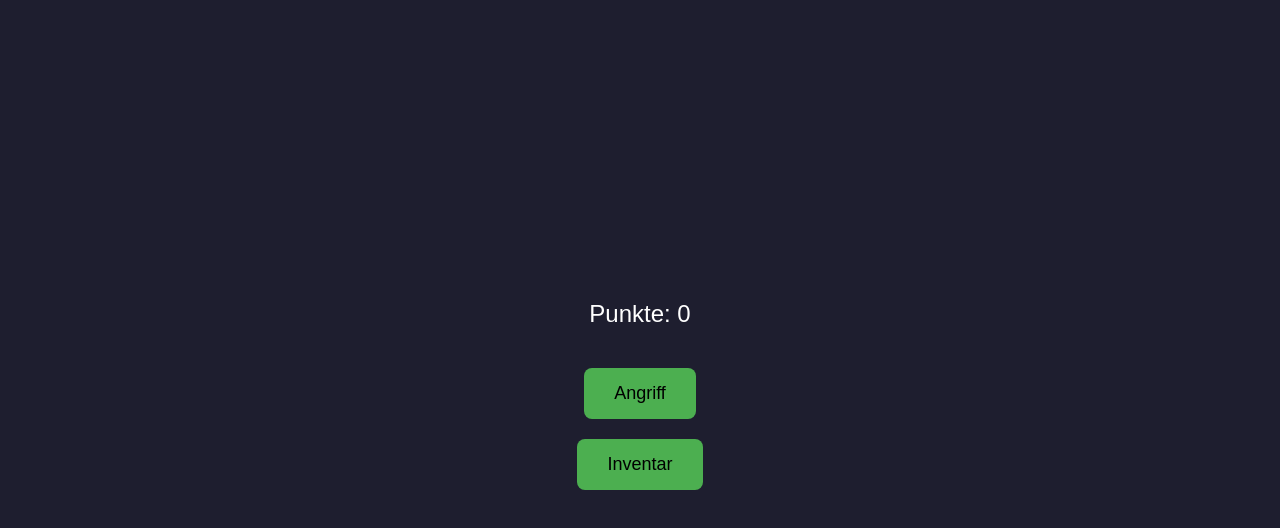
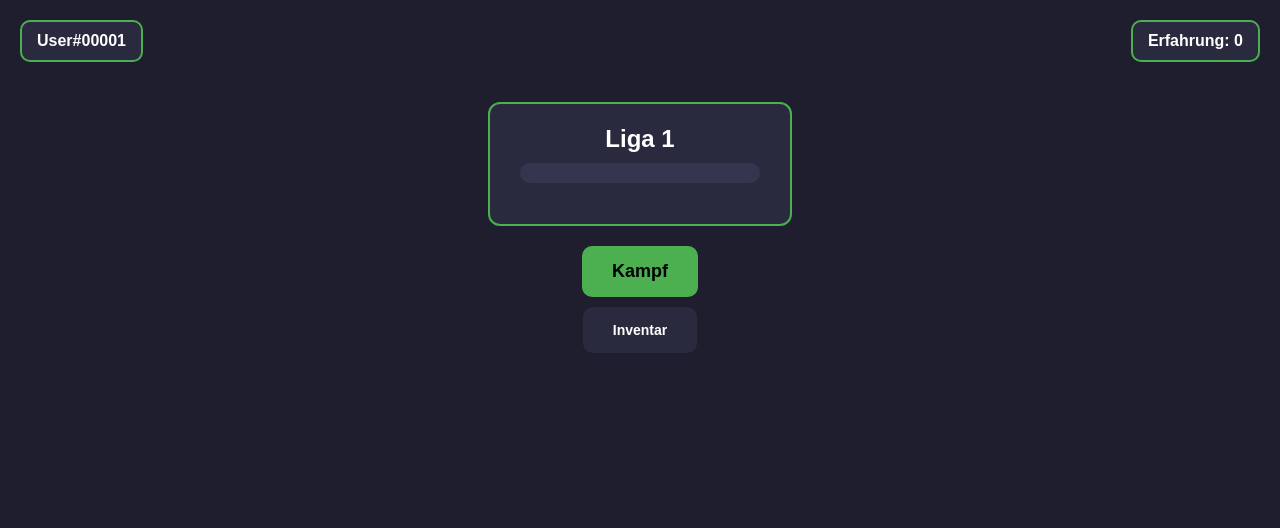
Before and after one commit to UtrechtOG/Arcore, a plain HTML site: page index.html in a window 1280 px wide. Drawn offline with Linux system fonts and the light colour scheme.

Commit message:
Refactor index.html for improved layout and buttons

```diff
--- a/index.html
+++ b/index.html
@@ -2,60 +2,159 @@
 <html lang="de">
 <head>
 <meta charset="UTF-8">
-  <title>Monster Battle Game</title>
+<title>Startscreen</title>
 <style>
 body {
+  margin: 0;
   font-family: sans-serif;
+  background-color: #1e1e2f;
+  color: white;
+  display: flex;
+  flex-direction: column;
+  align-items: center;
+  padding: 20px;
+}
+
+/* Obere Leiste */
+#topbar {
+  width: 100%;
+  display: flex;
+  justify-content: space-between;
+  margin-bottom: 40px;
+}
+
+.user-box, .exp-box {
+  background-color: #2a2a3f;
+  border: 2px solid #4caf50;
+  padding: 10px 15px;
+  border-radius: 10px;
+  font-weight: bold;
+}
+
+/* Liga-Kasten */
+#liga-box {
+  width: 300px;
+  height: 120px;
+  background-color: #2a2a3f;
+  border: 2px solid #4caf50;
+  border-radius: 12px;
   display: flex;
   flex-direction: column;
   align-items: center;
   justify-content: center;
-      height: 100vh;
-      margin: 0;
-      background-color: #1e1e2f;
-      color: white;
+  margin-bottom: 20px;
 }
 
-    .button {
-      padding: 15px 30px;
-      margin: 10px;
-      background-color: #4caf50;
-      border: none;
-      border-radius: 8px;
-      font-size: 18px;
-      cursor: pointer;
-      transition: 0.2s;
+#liga-box h2 {
+  margin: 0 0 10px 0;
 }
 
-    .button:hover {
-      background-color: #45a049;
+/* Ladebalken */
+#progress-container {
+  width: 80%;
+  height: 20px;
+  background-color: #35354f;
+  border-radius: 10px;
+  overflow: hidden;
+  margin-bottom: 20px;
 }
 
-    .score {
-      font-size: 24px;
-      margin-bottom: 30px;
+#progress-bar {
+  height: 100%;
+  width: 0%;
+  background-color: #4caf50;
+}
+
+/* Buttons */
+button {
+  padding: 15px 30px;
+  font-size: 18px;
+  border-radius: 10px;
+  border: none;
+  cursor: pointer;
+  margin-bottom: 10px;
+  font-weight: bold;
+}
+
+#battle-btn {
+  background-color: #4caf50;
+  color: black;
+}
+
+#battle-btn:hover {
+  background-color: #6cff6c;
+}
+
+#inventory-btn {
+  background-color: #2a2a3f;
+  color: white;
+  font-size: 14px;
+}
+
+#inventory-btn:hover {
+  background-color: #35354f;
 }
 </style>
 </head>
 <body>
-  <div class="score">Punkte: <span id="score">0</span></div>
-  <button class="button" id="attackBtn">Angriff</button>
-  <button class="button" id="inventoryBtn">Inventar</button>
+
+<!-- Obere Leiste -->
+<div id="topbar">
+  <div class="user-box">User#00001</div>
+  <div class="exp-box" id="exp-box">Erfahrung: 0</div>
+</div>
+
+<!-- Liga-Kasten -->
+<div id="liga-box">
+  <h2 id="liga-text">Liga 1</h2>
+  <div id="progress-container">
+    <div id="progress-bar"></div>
+  </div>
+</div>
+
+<!-- Buttons -->
+<button id="battle-btn">Kampf</button>
+<button id="inventory-btn">Inventar</button>
 
 <script>
-    // Punktestand aus localStorage laden oder 0 setzen
-    let score = parseInt(localStorage.getItem('score')) || 0;
-    document.getElementById('score').textContent = score;
+// ----------- Erfahrung & Liga -----------
+let experience = parseInt(localStorage.getItem("experience")) || 0;
+const ligaText = document.getElementById("liga-text");
+const progressBar = document.getElementById("progress-bar");
+const expBox = document.getElementById("exp-box");
 
-    // Angriff-Button Klick → battle.html
-    document.getElementById('attackBtn').addEventListener('click', () => {
-      window.location = 'battle.html';
-    });
+// Liga Grenzen
+const ligaLimits = [0, 150, 500, 1000, 1700, 2500, 3700];
+const ligaNames = ["Liga 1","Liga 2","Liga 3","Liga 4","Liga 5","Liga 6","Liga 7"];
 
-    // Inventar-Button Klick → inventory.html
-    document.getElementById('inventoryBtn').addEventListener('click', () => {
-      window.location = 'inventory.html';
-    });
+function updateLiga() {
+  expBox.innerText = "Erfahrung: " + experience;
+
+  // Finde aktuelle Liga
+  let ligaIndex = 0;
+  for(let i=0;i<ligaLimits.length;i++){
+    if(experience >= ligaLimits[i]) ligaIndex = i;
+  }
+  ligaText.innerText = ligaNames[ligaIndex];
+
+  // Berechne Fortschritt innerhalb der Liga
+  const currentMin = ligaLimits[ligaIndex];
+  const currentMax = ligaLimits[ligaIndex+1] || ligaLimits[ligaLimits.length-1];
+  let progress = ((experience - currentMin)/(currentMax - currentMin))*100;
+  progressBar.style.width = progress + "%";
+}
+
+updateLiga();
+
+// ----------- Button Events -----------
+document.getElementById("battle-btn").onclick = () => {
+  window.location = "battle.html";
+}
+
+document.getElementById("inventory-btn").onclick = () => {
+  window.location = "inventory.html";
+}
 </script>
+
 </body>
 </html>
```
Lines whose indentation alone changed are shown as unchanged.
